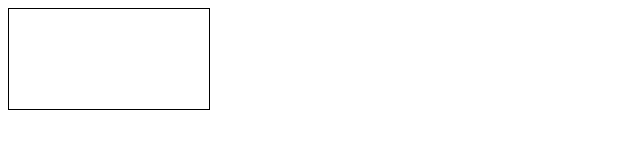
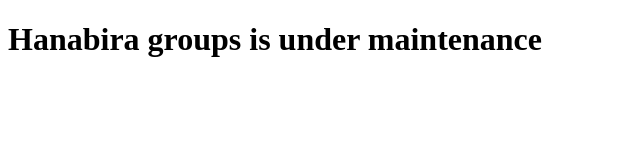
Before and after one commit to HanabiraGroups/Hanabiragroups.github.io, a plain HTML site: page index.html in a window 1280 px wide. Shown: the whole page, without its empty margins (0-640 px from the left). Drawn offline with Linux system fonts and the light colour scheme.

Commit message:
Update index.html

```diff
--- a/index.html
+++ b/index.html
@@ -1,10 +1,12 @@
 <!DOCTYPE html>
 <html>
+  <head>
+    <title>
+      Hanabira Groups
+    </title>
+  </head>
 <body>
-
-<canvas id="myCanvas" width="200" height="100" style="border:1px solid #000000;">
-Your browser does not support the HTML canvas tag.
-</canvas>
+<h1><b>Hanabira groups</b> is under maintenance</h1>
 
 </body>
 </html>
```
